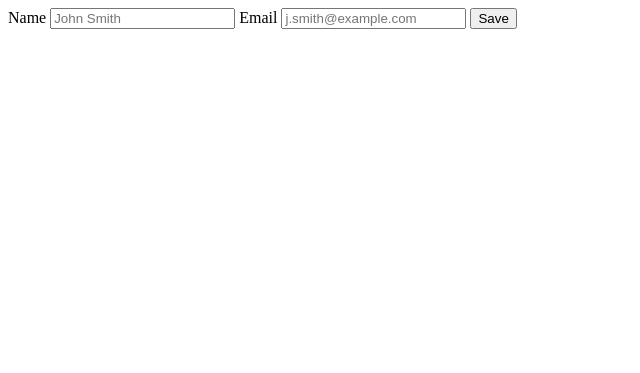
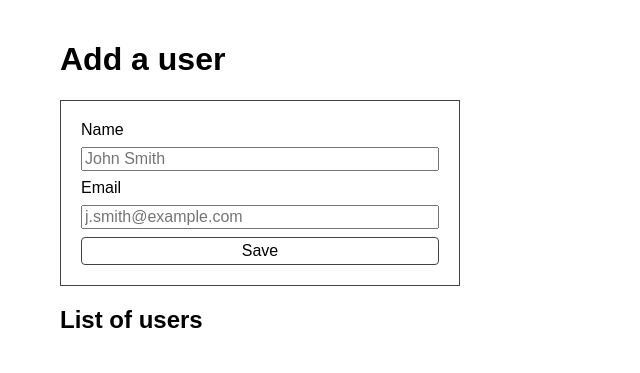
Before and after one commit to yefim/flask-heroku-sample, a Flask app: page / in a window 1280 px wide. Shown: the top 373 px of the page, without its empty margins (0-640 px from the left). Run offline with Flask 2, Linux system fonts and the light colour scheme.

Commit message:
Add styles

```diff
--- /dev/null
+++ b/static/styles/main.css
@@ -0,0 +1,56 @@
+html {
+  box-sizing: border-box;
+}
+
+*,
+*:before,
+*:after {
+  box-sizing: inherit;
+}
+
+html,
+body {
+  margin: 0;
+  padding: 0;
+}
+
+body {
+  font-family: sans-serif;
+}
+
+main {
+  margin: 0 auto;
+  max-width: 100%;
+  padding: 20px;
+  width: 1200px;
+}
+
+label,
+input,
+button {
+  display: block;
+  font-size: 16px;
+  margin: 0 0 8px 0;
+  width: 100%;
+}
+
+form {
+  border: 1px solid #444;
+  max-width: 100%;
+  padding: 20px;
+  width: 400px;
+}
+
+button {
+  background: transparent;
+  border: 1px solid #444;
+  border-radius: 4px;
+  cursor: pointer;
+  margin: 0;
+  padding: 4px 0;
+}
+
+button:hover {
+  background: #444;
+  color: #fff;
+}
--- a/templates/index.html
+++ b/templates/index.html
@@ -1,13 +1,15 @@
 {% extends "layout.html" %}
 
 {% block body %}
+  <h1>Add a user</h1>
   <form action="{{ url_for('user') }}" method="post">
     <label for="name">Name</label>
-    <input id="name" type="text" name="name" placeholder="John Smith"/>
+    <input id="name" type="text" name="name" placeholder="John Smith" required />
     <label for="email">Email</label>
-    <input id="email" type="text" name="email" placeholder="j.smith@example.com"/>
+    <input id="email" type="email" name="email" placeholder="j.smith@example.com" required />
     <button type="submit">Save</button>
   </form>
+  <h2>List of users</h2>
   {% for u in users %}
     <p>{{ u.name }} -- {{ u.email }}</p>
   {% endfor %}
--- a/templates/layout.html
+++ b/templates/layout.html
@@ -1,8 +1,11 @@
 <!DOCTYPE html>
 <html lang="en">
   <head>
+    <link rel="stylesheet" href="{{ url_for('static', filename='styles/main.css') }}" />
   </head>
   <body>
-    {% block body %}{% endblock %}
+    <main>
+      {% block body %}{% endblock %}
+    </main>
   </body>
 </html>
```
